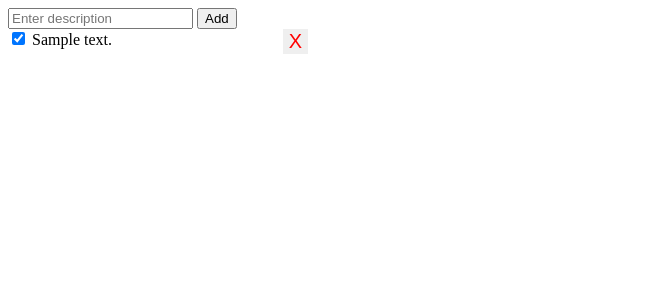
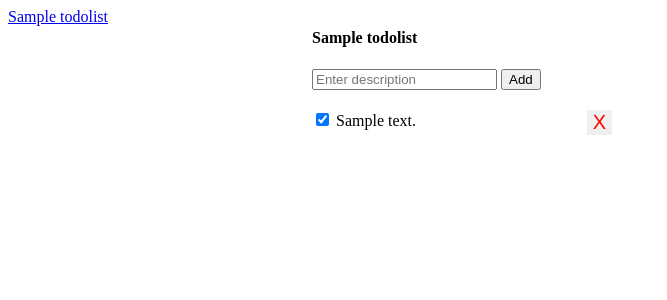
Before and after one commit to jaguilarweb/flask-todo-app, a Flask app: page /lists/1 in a window 1280 px wide. Shown: the top 300 px of the page, without its empty margins (0-667 px from the left). Run offline with Flask 3, Linux system fonts and the light colour scheme; tables that the repository leaves empty hold one stand-in row (values such as "Sample post").

Commit message:
refactor: Change route to send lists of todo and display them on the view

```diff
--- a/app.py
+++ b/app.py
@@ -87,7 +87,10 @@ def delete(todo_id):
 
 @app.route('/lists/<list_id>')
 def get_list_todos(list_id):
-    return render_template('index.html', data=Todo.query.filter_by(list_id=list_id).order_by('id').all())
+    return render_template('index.html',
+                            lists = TodoList.query.all(),
+                            active_list = TodoList.query.get(list_id),
+                            todos=Todo.query.filter_by(list_id=list_id).order_by('id').all())
 
 
 @app.route('/')
--- a/templates/index.html
+++ b/templates/index.html
@@ -30,21 +30,36 @@
         display: inline-block;
         vertical-align: top;
       }
+      .form-create {
+        margin-bottom: 20px;
+      }
   </style>
 </head>
 <body>
+  <div class="lists-wrapper">
+    <ul id="lists">
+      {% for list in lists %}
+      <li>
+        <a href="/lists/{{list.id}}">
+          {{list.name}}
+        </a>
+      </li>
+      {% endfor %}
+    </ul>
+  </div>
   <div class="todos-wrapper">
-    <form id="form">
+    <h4>{{active_list.name}}</h4>
+    <form class="form-create" id="form">
       <input type="text" id="description" placeholder="Enter description">
       <button type="submit" value="Create">Add</button>
     </form>
     <div id="error" class="hidden">Something went wrong!</div>
     <ul id="todos">
-      {% for d in data %}
+      {% for todo in todos %}
       <li>
-        <input class="check-completed" data-id="{{ d.id }}" type="checkbox" {% if d.completed %} checked {% endif %} />
-        {{d.description}}
-        <button class="delete-button" data-id="{{ d.id }}">X</button>
+        <input class="check-completed" data-id="{{ todo.id }}" type="checkbox" {% if todo.completed %} checked {% endif %} />
+        {{todo.description}}
+        <button class="delete-button" data-id="{{ todo.id }}">X</button>
       </li>
       {% endfor %}
     </ul>
```
Also changed, not shown: 1 other file.
